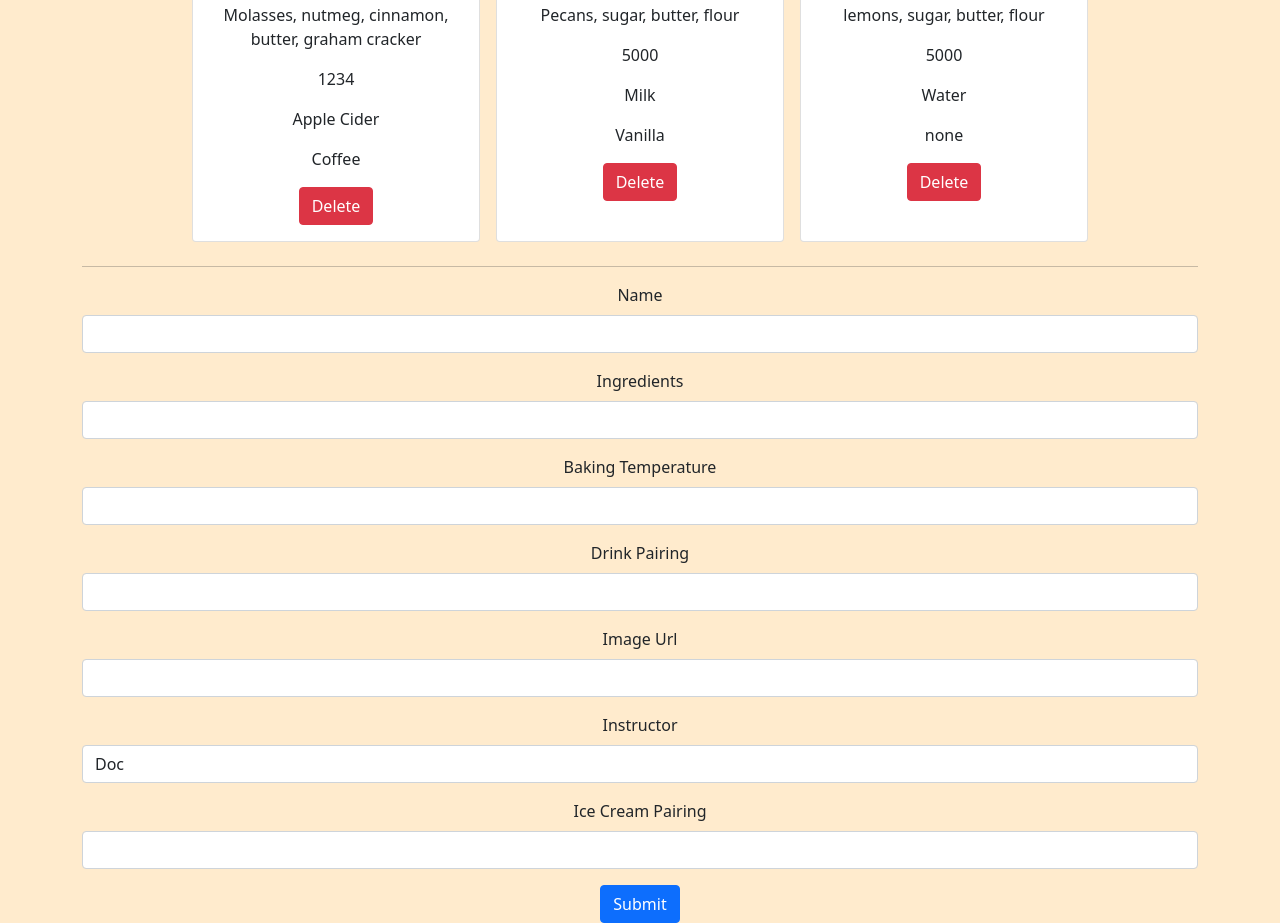
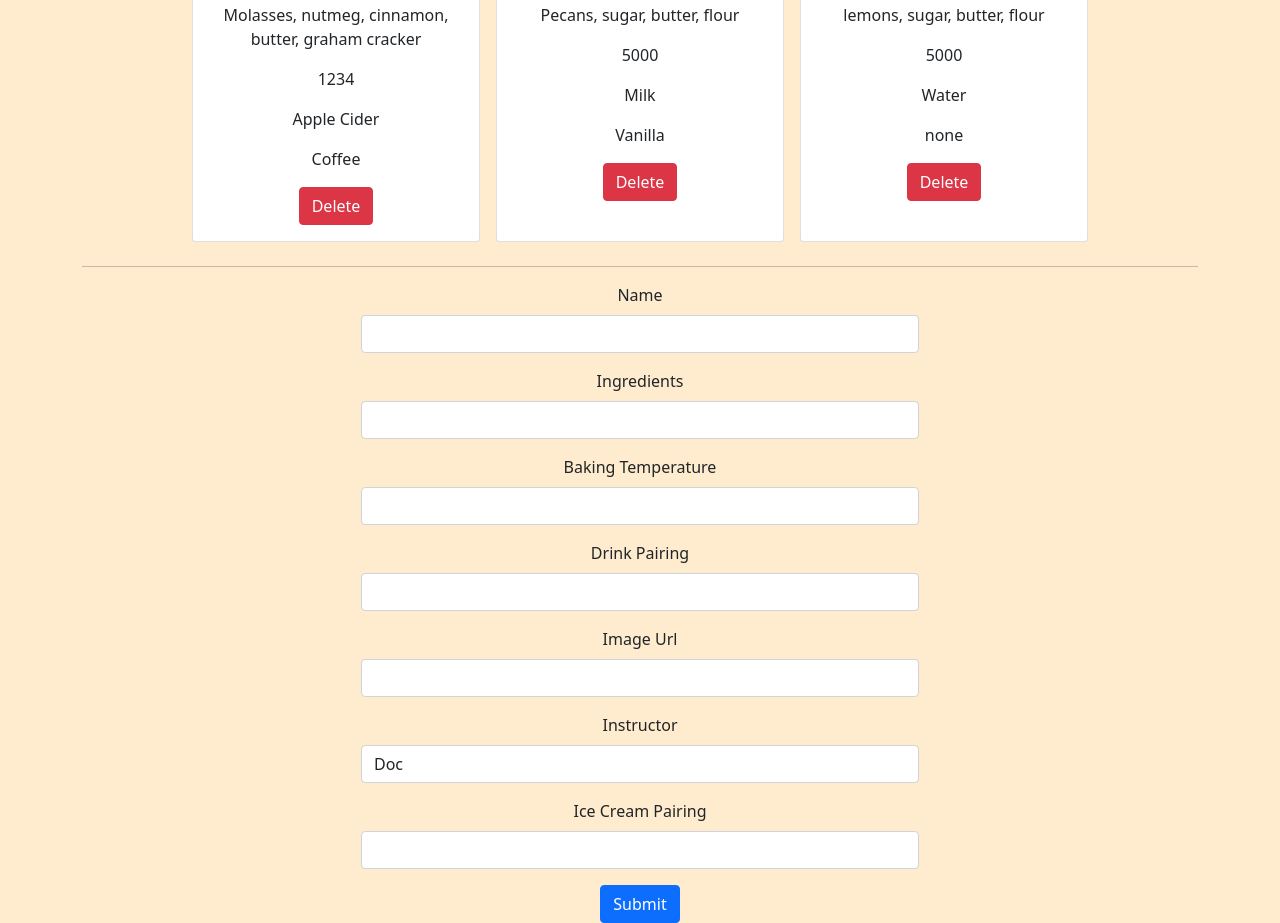
Before and after one commit to jrobinson0529/event-listeners, a plain HTML site: page index.html in a window 1280 px wide. Shown: the part 828-1751 px from the top of the page. Drawn offline with nearby package versions, Linux system fonts and the light colour scheme.

Commit message:
Added a bootstrap form

```diff
--- a/index.html
+++ b/index.html
@@ -14,7 +14,6 @@
     <title>Objects, DOM, Listeners</title>
   </head>
   <body>
-
     <div class="container mt-3 text-center">
       <div id="instructorbuttons">
         <button type="button" id="All" class="btn btn-primary">All</button>
@@ -22,39 +21,72 @@
         <button type="button" class="btn btn-success" id="Aja">Aja</button>
         <button type="button" class="btn btn-danger" id="Trin">Trin</button>
       </div>
-      <div id="pies" class="d-flex flex-wrap justify-content-center" class="m-5"></div>
-      <hr>
-      <div class="pie-form">
+      <div
+        id="pies"
+        class="d-flex flex-wrap justify-content-center"
+        class="m-5"
+      ></div>
+      <hr />
+      <div class="pie-form flex-column">
         <form id="pieForm">
-
           <div class="mb-3">
             <label for="name" class="form-label">Name</label>
-            <input type="text" class="form-control" id="name" required="true">
+            <input
+              type="text"
+              class="form-control w-50 mx-auto"
+              id="name"
+              required
+            />
           </div>
 
           <div class="mb-3">
             <label for="ingredients" class="form-label">Ingredients</label>
-            <input type="text" class="form-control" id="ingredients" required="true">
+            <input
+              type="text"
+              class="form-control form-control w-50 mx-auto"
+              id="ingredients"
+              required
+            />
           </div>
 
           <div class="mb-3">
             <label for="bakeTemp" class="form-label">Baking Temperature</label>
-            <input type="number" class="form-control" id="bakeTemp" required="true">
+            <input
+              type="number"
+              class="form-control form-control w-50 mx-auto"
+              id="bakeTemp"
+              required
+            />
           </div>
 
           <div class="mb-3">
             <label for="drinkPairing" class="form-label">Drink Pairing</label>
-            <input type="text" class="form-control" id="drinkPairing" required="true">
+            <input
+              type="text"
+              class="form-control form-control w-50 mx-auto"
+              id="drinkPairing"
+              required
+            />
           </div>
 
           <div class="mb-3">
             <label for="imageUrl" class="form-label">Image Url</label>
-            <input type="url" class="form-control" id="imageUrl" required="true">
+            <input
+              type="url"
+              class="form-control form-control w-50 mx-auto"
+              id="imageUrl"
+              required
+            />
           </div>
 
           <div class="mb-3">
             <label for="instructor" class="form-label">Instructor</label>
-            <select class="form-control" name="instructor" id="instructor" required="true">
+            <select
+              class="form-control form-control w-50 mx-auto"
+              name="instructor"
+              id="instructor"
+              required
+            >
               <option value="Doc" selected>Doc</option>
               <option value="Aja">Aja</option>
               <option value="Trin">Trin</option>
@@ -63,16 +95,18 @@
 
           <div class="mb-3">
             <label for="iceCream" class="form-label">Ice Cream Pairing</label>
-            <input type="text" class="form-control" id="iceCream" required="true">
+            <input
+              type="text"
+              class="form-control form-control w-50 mx-auto"
+              id="iceCream"
+              required="true"
+            />
           </div>
 
           <button type="submit" class="btn btn-primary">Submit</button>
         </form>
       </div>
     </div>
-
-
-
 
     <script
       src="https://cdn.jsdelivr.net/npm/bootstrap@5.0.0-beta1/dist/js/bootstrap.bundle.min.js"
--- a/main.css
+++ b/main.css
@@ -1,4 +1,6 @@
-body {background-color: #ffebcd}
+body {
+  background-color: #ffebcd;
+}
 .img-container {
   height: 200px;
   background-size: cover;
```
